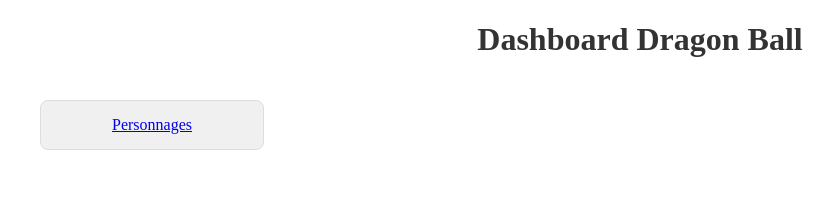
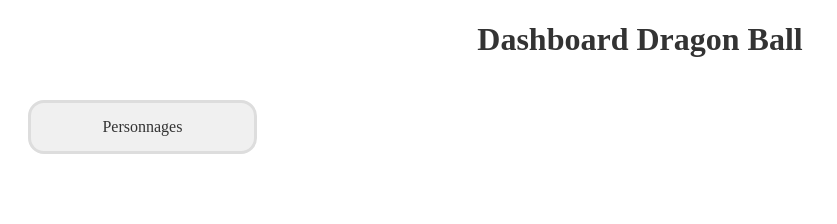
Before and after one commit to apally-orange/dragonball-app, a React (Vite) app: page / in a window 1280 px wide. Shown: the top 224 px of the page, without its empty margins (0-837 px from the left). Built offline with nearby package versions, Linux system fonts and the light colour scheme.

Commit message:
improve style app

```diff
--- /dev/null
+++ b/src/pages/dashboard.scss
@@ -0,0 +1,24 @@
+@use '/src/styles/theme/main' as utils;
+
+.dashboard {
+    &__list {
+        display: grid;
+        grid-template-columns: repeat(auto-fill, minmax(200px, 1fr));
+        gap: 20px;
+        padding: 20px;
+
+        &__card {
+            border: 1px solid utils.$border-color;
+            @include utils.border-round-corner(0.2rem);
+            padding: 15px;
+            text-align: center;
+            transition: transform 0.2s, box-shadow 0.2s;
+            background-color: utils.$background-color;
+
+            &:hover {
+                transform: scale(1.05);
+                box-shadow: 0 4px 8px rgba(0, 0, 0, 0.2);
+            }
+        }
+    }
+}
--- a/src/pages/dashboard.tsx
+++ b/src/pages/dashboard.tsx
@@ -1,11 +1,12 @@
 import { Link } from '@tanstack/react-router';
+import './dashboard.scss';
 
 export function Dashboard() {
     return (
         <div className='dashboard'>
             <h1>Dashboard Dragon Ball</h1>
-            <ul className='list'>
-                <Link className='list__card'
+            <ul className='dashboard__list'>
+                <Link className='dashboard__list__card'
                     to='/characters'>
                     Personnages
                 </Link>
--- /dev/null
+++ b/src/pages/detail-character-page.scss
@@ -0,0 +1,38 @@
+@use '/src/styles/theme/main' as utils;
+
+.detail-character {
+    display: flex;
+    flex-direction: column;
+    align-items: center;
+    gap: 1rem;
+    padding: utils.$page-padding;
+
+        &__body {
+            display: flex;
+            flex-direction: row;
+            align-items: flex-start;
+            gap: 1rem;
+
+            &__image {
+                max-height: 500px;
+                display: flex;
+                align-items: center;
+                justify-content: center;
+                overflow: hidden;
+                padding: 1.25rem;
+                @include utils.border-round-corner(0.2rem);
+
+                img {
+                    width: 100%;
+                    height: 100%;
+                    object-fit: contain;
+                    display: block;
+                }
+            }
+
+            p {
+                max-width: 1000px;
+                text-align: left;
+            }
+    }
+}
--- a/src/pages/detail-character-page.tsx
+++ b/src/pages/detail-character-page.tsx
@@ -1,5 +1,6 @@
 import { getCharacterQueryOptions } from "@/queries/charater"
 import { useSuspenseQuery } from "@tanstack/react-query"
+import './detail-character-page.scss'
 
 
 export function DetailCharactersPage({ characterId }: { characterId: string }) {
@@ -8,10 +9,14 @@
     const character = data.data
 
     return (
-        <>
+        <div className="detail-character">
             <h1>{character.name}</h1>
-            <img src={character.image} alt={character.name} height={200} />
-            <p>{character.description}</p>
-        </>
+            <div className="detail-character__body">
+                <div className="detail-character__body__image">
+                    <img src={character.image} alt={character.name} />
+                </div>
+                <p>{character.description}</p>
+            </div>
+        </div>
     )
 }
--- a/src/styles/global/_list.scss
+++ /dev/null
@@ -1,37 +0,0 @@
-@use 'colors';
-
-.list {
-    display: grid;
-    grid-template-columns: repeat(auto-fill, minmax(200px, 1fr));
-    gap: 20px;
-    padding: 20px;
-    max-width: 1200px;
-    margin: 0 auto;
-
-    &__card {
-        border: 1px solid colors.$border-color;
-        border-radius: 8px;
-        padding: 15px;
-        text-align: center;
-        transition: transform 0.2s, box-shadow 0.2s;
-        background-color: colors.$background-color;
-
-        &:hover {
-            transform: scale(1.05);
-            box-shadow: 0 4px 8px rgba(0, 0, 0, 0.2);
-        }
-
-        img {
-            width: 100%;
-            height: 200px;
-            object-fit: scale-down;
-            border-radius: 4px;
-        }
-
-        h3 {
-            margin-top: 10px;
-            font-size: 18px;
-            color: colors.$text-color;
-        }
-    }
-}
--- a/src/styles/global/_text.scss
+++ b/src/styles/global/_text.scss
@@ -1,6 +1,15 @@
-@use 'colors';
+@use '/src/styles/theme/main' as utils;
 
 h1 {
     text-align: center;
-    color: colors.$text-color;
+    color: utils.$text-color;
 }
+
+a {
+    color: utils.$text-color;
+    text-decoration: none;
+
+    &:hover {
+        text-decoration: underline;
+    }
+}
--- a/src/styles/style.scss
+++ b/src/styles/style.scss
@@ -1,3 +1,2 @@
 @charset "UTF-8";
-@use 'global/list';
 @use 'global/text';
--- /dev/null
+++ b/src/styles/theme/_border.scss
@@ -0,0 +1,10 @@
+@use 'colors';
+
+@mixin border($size: 0.25rem, $color: colors.$border-color, $style: solid) {
+  border: $size $style $color !important;
+}
+
+@mixin border-round-corner($size: 0, $color: colors.$border-color, $style: solid) {
+  @include border($size, $color, $style);
+  border-radius: 1rem;
+}
--- /dev/null
+++ b/src/styles/theme/_main.scss
@@ -0,0 +1,3 @@
+@forward 'colors';
+@forward 'padding';
+@forward 'border';
--- /dev/null
+++ b/src/styles/theme/_padding.scss
@@ -0,0 +1 @@
+$page-padding: 3rem;
```
Also changed, not shown: .stylelintrc.json (added), src/styles/theme/_colors.scss (renamed from src/styles/global/_colors.scss).
